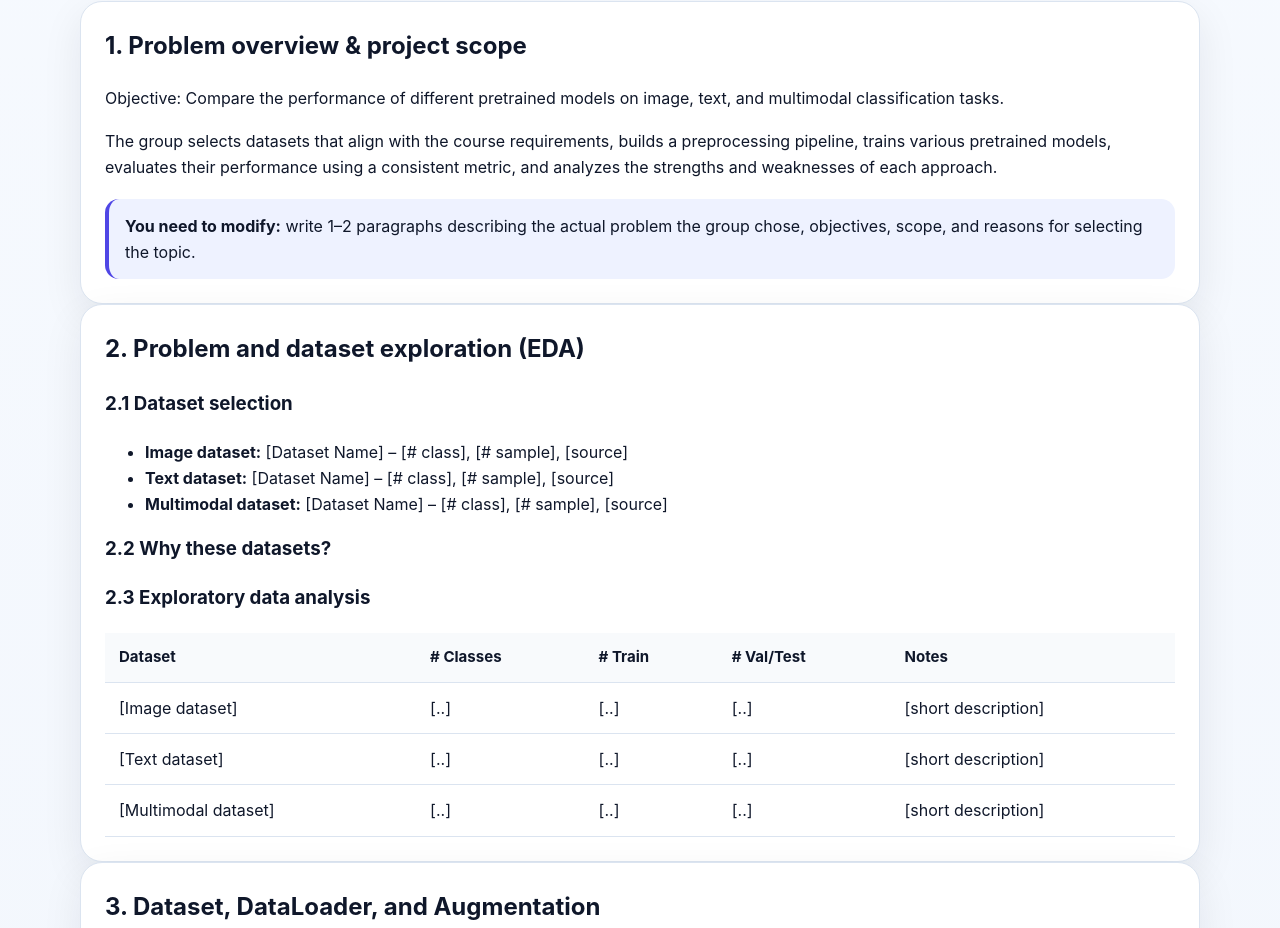
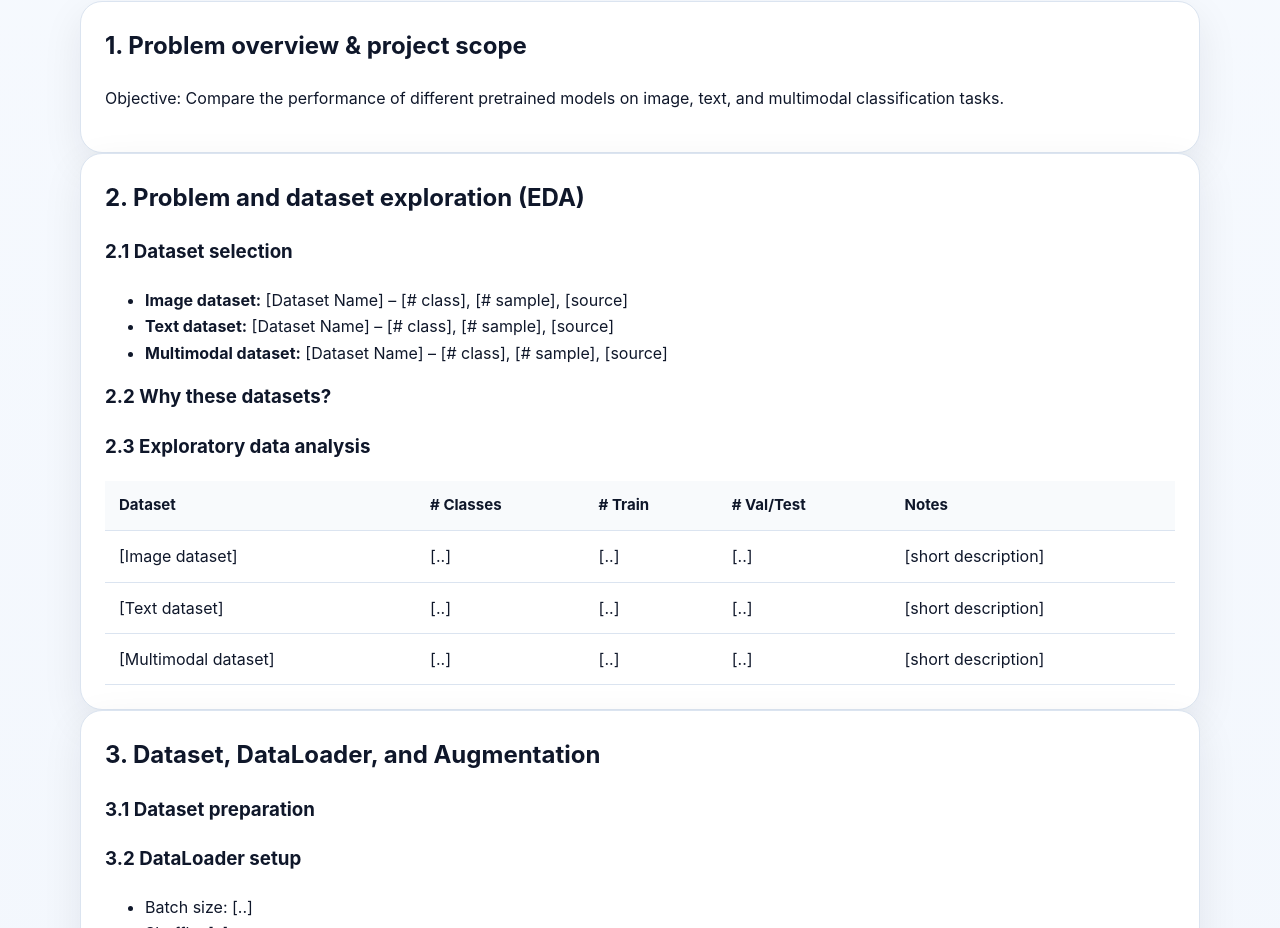
Before and after one commit to pthaiodayne/DLA_assignment, a plain HTML site: page assignments/assignment1.html in a window 1280 px wide. Shown: the part 1078-2006 px from the top of the page. Drawn offline with Linux system fonts and the light colour scheme.

Commit message:
edit ass1 page

```diff
--- a/assignments/assignment1.html
+++ b/assignments/assignment1.html
@@ -61,14 +61,6 @@
       <p>
         Objective: Compare the performance of different pretrained models on image, text, and multimodal classification tasks.
       </p>
-      <p>
-        The group selects datasets that align with the course requirements, builds a preprocessing pipeline,
-        trains various pretrained models, evaluates their performance using a consistent metric,
-        and analyzes the strengths and weaknesses of each approach.
-      </p>
-      <div class="highlight-box">
-        <strong>You need to modify:</strong> write 1–2 paragraphs describing the actual problem the group chose, objectives, scope, and reasons for selecting the topic.
-      </div>
     </section>
 
     <section id="eda" class="card">
```
